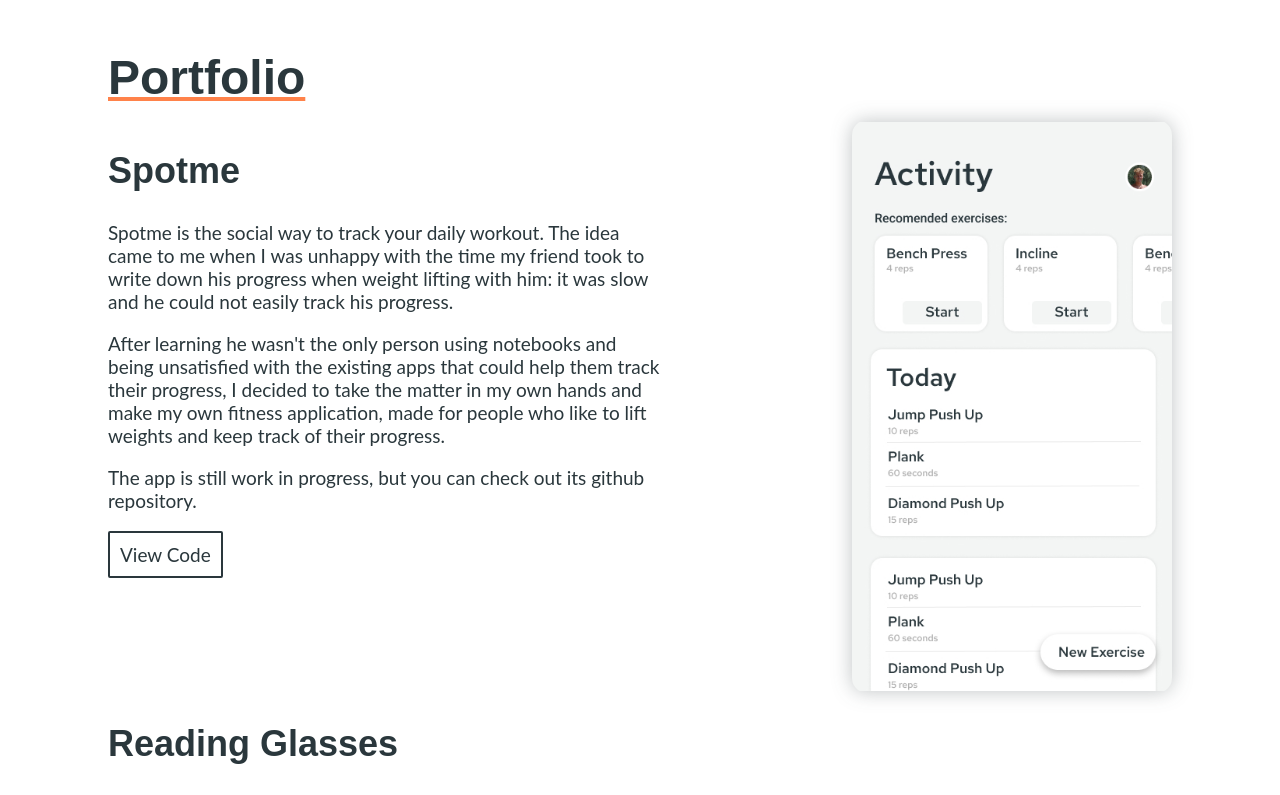
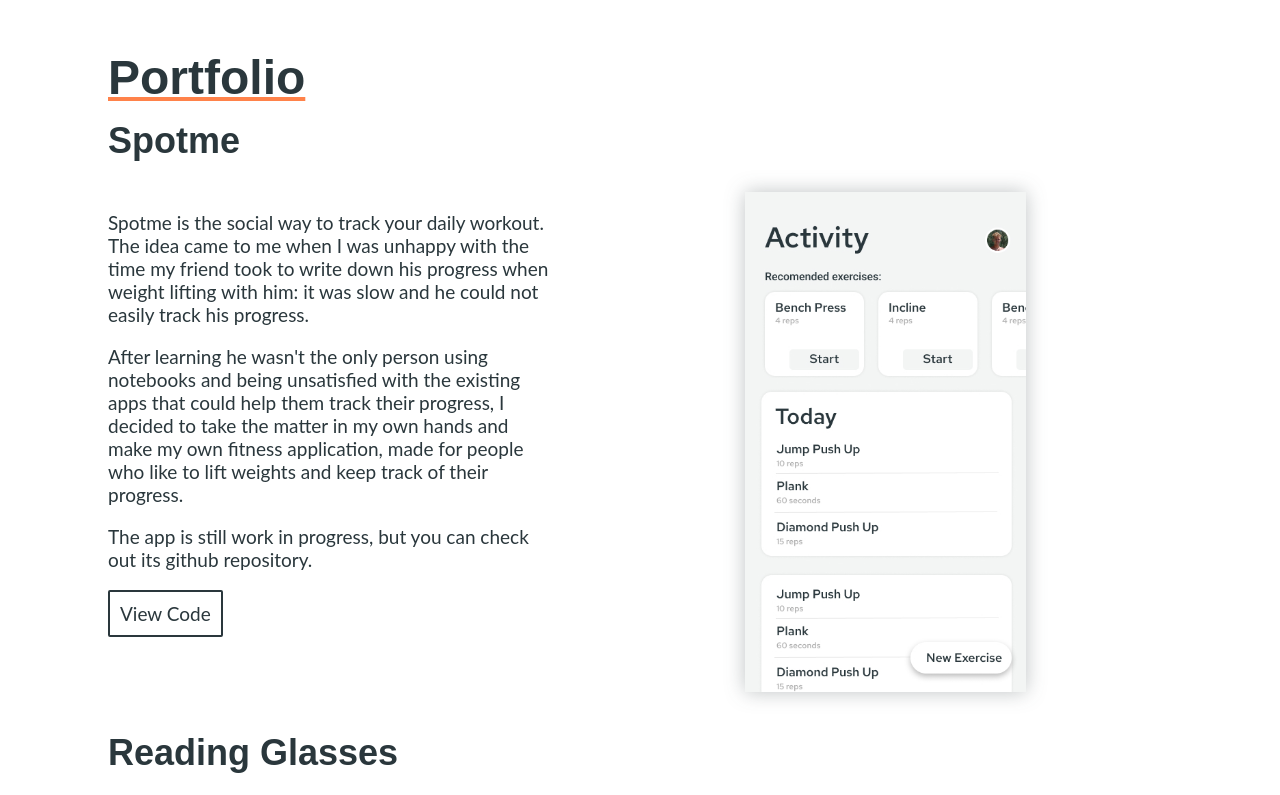
Before and after one commit to M4TTRX/matthieu-roux-website, a React (Create React App) app: page / in a window 1280 px wide. Shown: the part 1060-1855 px from the top of the page. Built offline with nearby package versions, Linux system fonts and the light colour scheme.

Commit message:
Updated the portfolio card

```diff
--- a/src/App.js
+++ b/src/App.js
@@ -108,6 +108,7 @@
     description:
       "StudyQ was an app that allowed the creation of virtual Qcards by scanning MCQ exams. It also allowed users to share their Qcard sets and compete with their friends",
     url: "https://github.com/M4TTRX/studyq",
+    imgName: "",
   };
   const spotMeProject = {
     title: "Spotme",
@@ -125,6 +126,7 @@
       its github repository.`,
     ],
     url: "https://github.com/M4TTRX/spotme",
+    imgName: "spotme",
   };
   return (
     <div className="padded-div">
--- a/src/components/portfolioItem/portfolioItem.js
+++ b/src/components/portfolioItem/portfolioItem.js
@@ -8,15 +8,21 @@
   for (let paragraph of project.description) {
     description.push(<p>{paragraph}</p>);
   }
+  let img = <div></div>;
+  if (project.imgName !== undefined) {
+    img = (
+      <div className="portfolio-image-container">{image(project.imgName)}</div>
+    );
+  }
   return (
     <div className="project-card">
+      <h2>{project.title}</h2>
       <div className="flex-row">
+        {img}
         <div className="porfolio-item-description">
-          <h2>{project.title}</h2>
           {description}
           {Button("View Code", project.url)}
         </div>
-        <div className="portfolio-image-container">{image("spotme")}</div>
       </div>
     </div>
   );
@@ -25,14 +31,7 @@
 function image(imgName) {
   console.log(imgName);
   let img = require("../../resources/img/portfolio/" + imgName + ".jpg");
-  return (
-    <img
-      src={img}
-      className="technology-picture"
-      alt="protfolio-img"
-      className="porfolioImg"
-    ></img>
-  );
+  return <img src={img} alt="protfolio-img" className="porfolioImg"></img>;
 }
 
 export default PortfolioItem;
--- a/src/components/portfolioItem/portfolioItem.scss
+++ b/src/components/portfolioItem/portfolioItem.scss
@@ -2,26 +2,40 @@
 $description-max-width: 600px;
 $img-max-width: 320px;
 
+.paragraph {
+  margin-top:0;
+}
+h2{
+  margin: 30px 0px 0px 0px;
+}
+
+// Body
 .flex-row {
 //   justify-content: center;
   display: flex;
-  flex-flow: row wrap;
+  flex-flow: row-reverse wrap;
   max-width: 100%;
   justify-content:space-between;
   align-content: space-between;
+  margin-top: 30px;
 }
+
+// Description
 .porfolio-item-description {
   padding-right: calc(10px + 3%);
-  max-width: $description-max-width;
   min-width: 250px;
-  padding-bottom: 20px
+  padding-bottom: 20px;
+  flex: 1 1 20em; // flex-grow, flex-shrink, flex-basis
 }
 
+// Image
 .portfolio-image-container {
-  max-width: $img-max-width;
   min-width: 250px;
   justify-content: center;
   filter: drop-shadow(0px 0px 10px rgba(42, 55, 60, 0.3));
+  flex: 5 5 1em; // flex-grow, flex-shrink, flex-basis
+  max-height: 500px;
+  margin-bottom: 10px;
 }
 
 img.porfolioImg {
```
